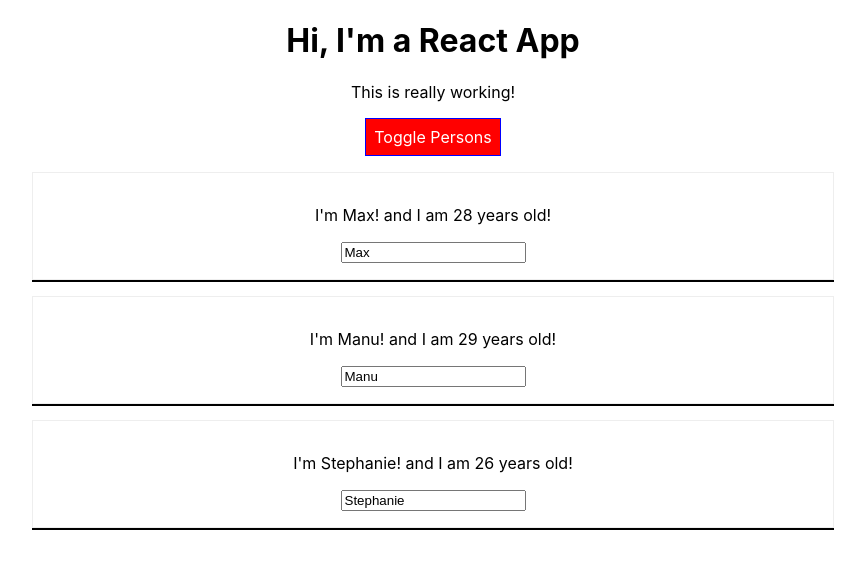
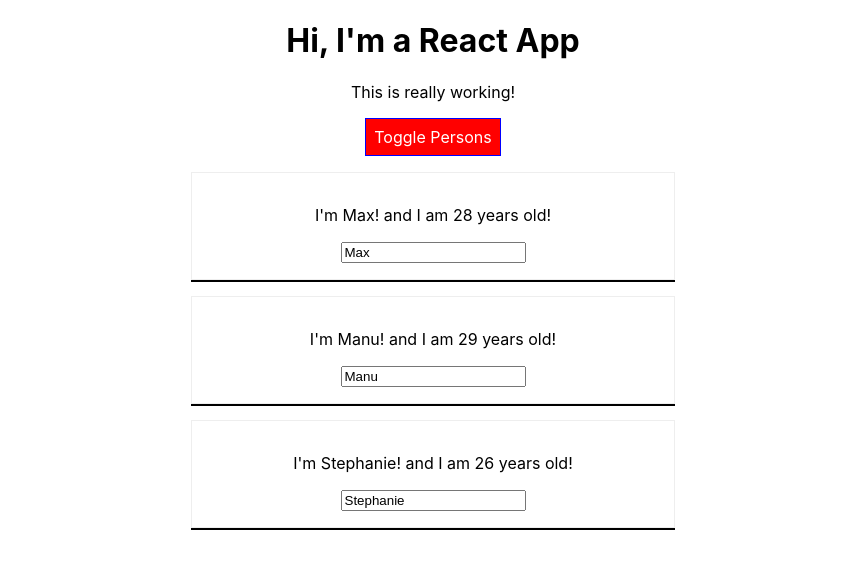
Before and after one commit to rgberou/ReactProject, a React app in the folder my-app/: page / in a window 1280 px wide. Both pictures are taken after a click on the button "Toggle Persons". Shown: the top 568 px of the page, without its empty margins (207-1072 px from the left). Built offline with nearby package versions, Linux system fonts and the light colour scheme.

Commit message:
Updated module css

```diff
--- a/my-app/src/App.js
+++ b/my-app/src/App.js
@@ -1,23 +1,11 @@
 import React, { Component } from 'react';
 import './App.css';
+import appCss from './App.module.css';
+import personCss from './Person/Person.module.css';
 import './Person/Person.css';
 import Person from './Person/Person';
-import styled from 'styled-components';
 
 
-const StyledButton = styled.button`
-  background-color: ${props => props.alt ? 'red' : 'green'};
-  color: white;
-  font: inherit;
-  border: 1px solid blue;
-  padding: 8px;
-  cursor: pointer;
-
-  &:hover {
-    background-color: ${props => props.alt ? 'salmon' : 'lightgreen'};
-    color: black;
-  }
-`;
 
 
 class App extends Component {
@@ -74,18 +62,7 @@ class App extends Component {
 
   render () {
 
-    // const style={
-    //   backgroundColor: 'green',
-    //   font: 'white',
-    //   border: '1px solid blue',
-    //   padding: '8px',
-    //   cursor: 'pointer',
-    //   ':hover':{
-    //     backgroundColor:'lightgreen',
-    //     color: 'black'
-    //   }
-    // };
-
+    const btnClass=[appCss.Button];
     let persons = null;
 
     if (this.state.showPersons){
@@ -106,12 +83,7 @@ class App extends Component {
 
       );
 
-      // style.backgroundColor='red';
-
-      // style[':hover']={
-      //   backgroundColor:'salmon',
-      //   color: 'black'
-      // }
+      btnClass.push(appCss.Red);
     }
 
 
@@ -120,11 +92,11 @@ class App extends Component {
     let classes = [];
 
     if(this.state.persons.length <= 2){
-      classes.push('red');
+      classes.push(appCss.red);
     }
 
     if (this.state.persons.length <= 1){
-      classes.push('bold');
+      classes.push(appCss.bold);
     }
 
     return (
@@ -132,9 +104,9 @@ class App extends Component {
       <div className="App">
         <h1>Hi, I'm a React App</h1>
         <p className={classes.join(' ')}>This is really working!</p>
-        <StyledButton  alt={this.state.showPersons} onClick={this.togglePersonsHandler}>
+        <button className={btnClass.join(' ')} onClick={this.togglePersonsHandler}>
           Toggle Persons
-        </StyledButton>
+        </button>
           {persons}
       </div>
 
--- a/my-app/src/Person/Person.js
+++ b/my-app/src/Person/Person.js
@@ -1,38 +1,17 @@
 import React from 'react';
 import styled from 'styled-components';
+import personCSS from './Person.module.css';
 
-const StyledDiv = styled.div`
-    width: 60%;
-    margin: 16px auto;
-    border: 1px solid #eee;
-    box-shadow: 0 2px;
-    padding: 16px;
-    text-align: center;
-
-    '@media (min-width: 500px)':{
-        width: '450px'
-    }
-
-`;
+const person = param => {
 
 
+    return (
+        <div className={personCSS.Person}>
 
-
-
-const person = (param) => {
-
-    // const style={
-    //     '@media (min-width: 500px)':{
-    //         width: '450px'
-    //     }
-    // }
-    return (
-        // <div className="Person">
-        <StyledDiv>
             <p onClick={param.click}>I'm {param.name}! and I am {param.age} years old!</p>
             <p>{param.children}</p>
             <input type="text" onChange={param.changed} value={param.name}/>
-        </StyledDiv>
+        </div>
 
     );
 };
--- /dev/null
+++ b/my-app/src/Person/Person.module.css
@@ -0,0 +1,16 @@
+.Person{
+    width: 60%;
+    margin: 16px auto;
+    border: 1px solid #eee;
+    box-shadow: 0 2px;
+    padding: 16px;
+    text-align: center;
+
+}
+
+@media (min-width: 500px){
+    .Person{
+        width: 450px;
+    }
+
+}
```
